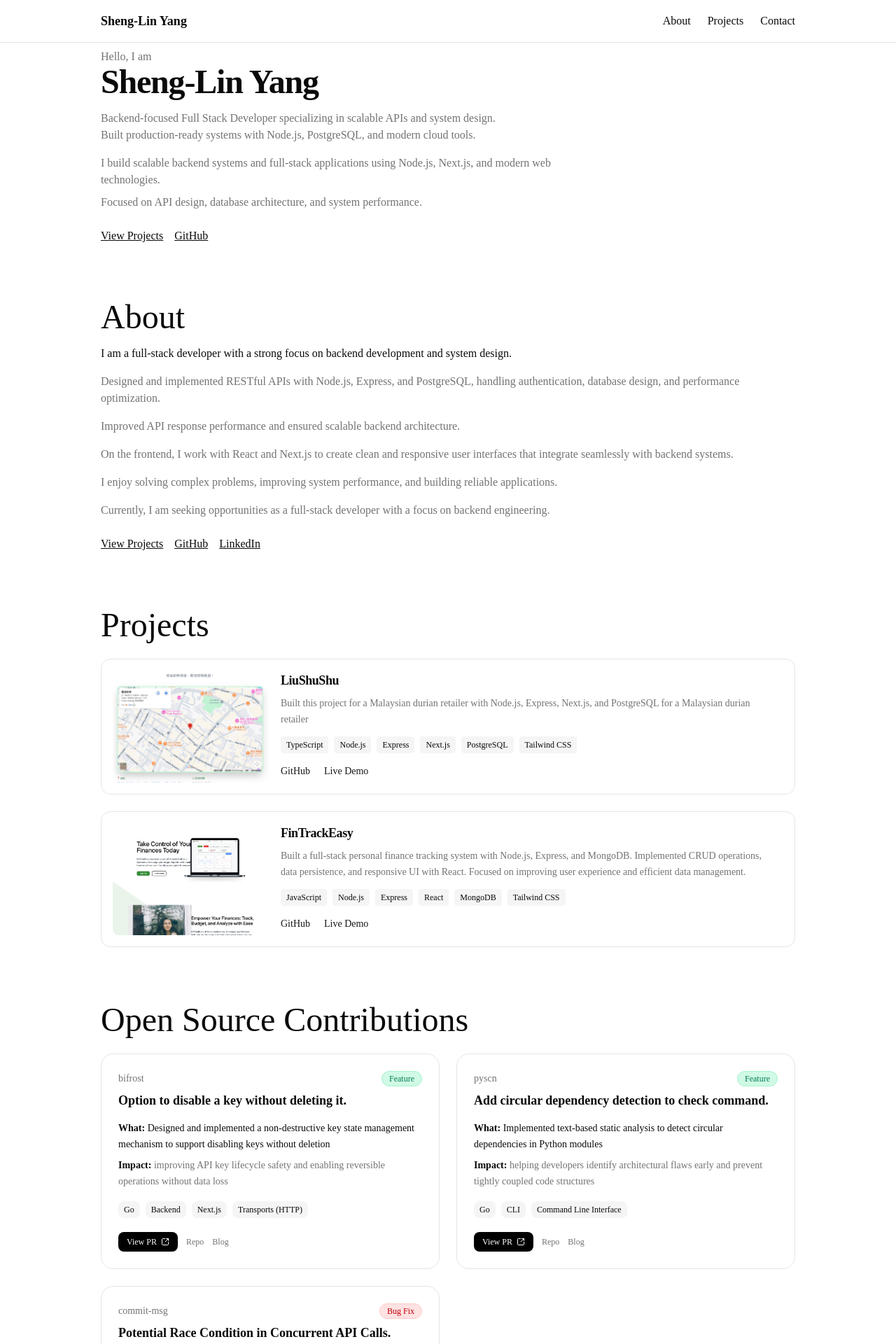
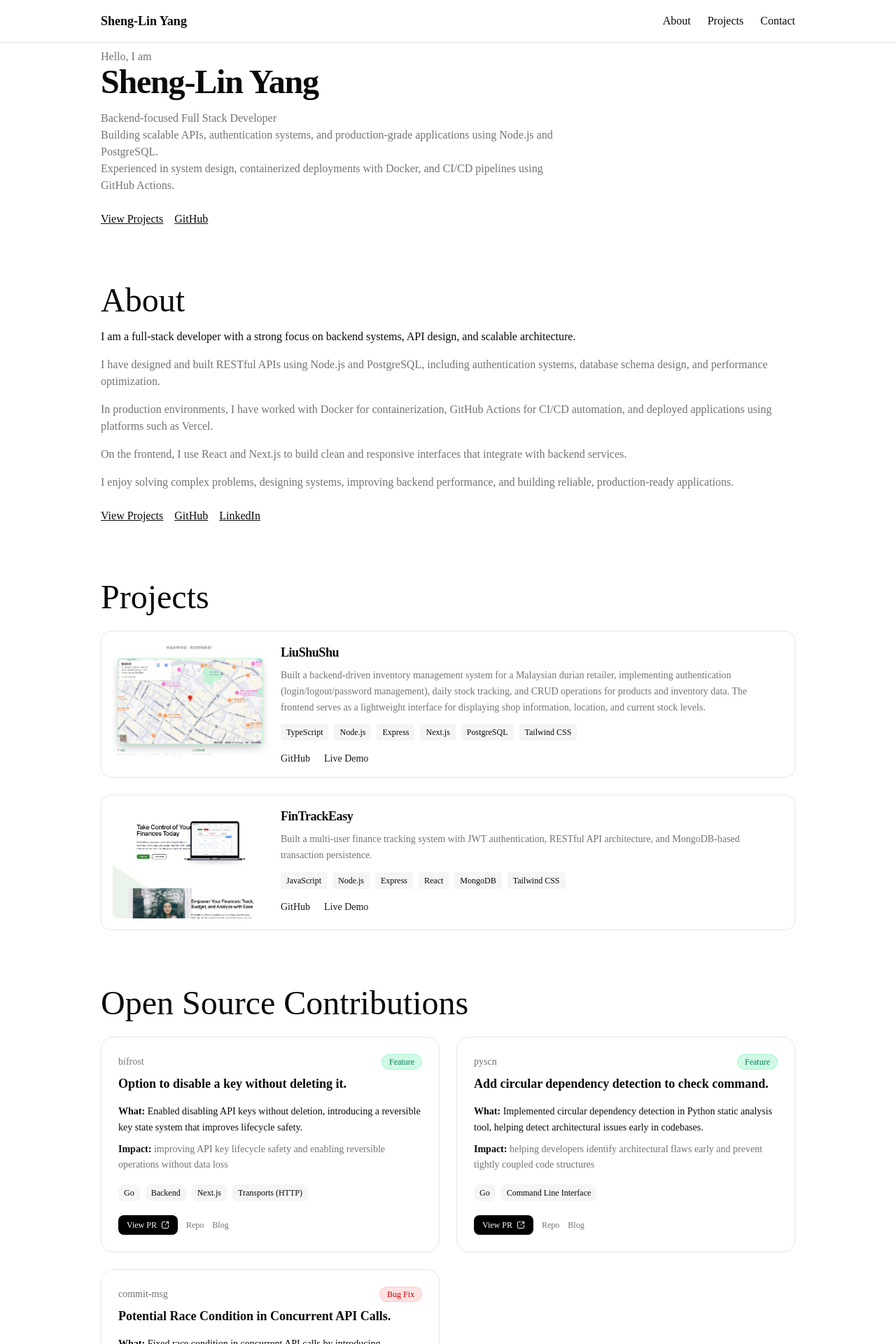
Before and after one commit to slyang08/yang-dev, a Next.js app: page / in a window 1280 px wide. Shown: the top 1920 px of the page at 70% size. Built offline with nearby package versions, Linux system fonts and the light colour scheme.

Commit message:
docs: improve to match backend focus

```diff
--- a/src/components/ui/footer/Footer.tsx
+++ b/src/components/ui/footer/Footer.tsx
@@ -6,17 +6,28 @@ export function Footer() {
       <div className="mx-auto flex max-w-5xl flex-col gap-4 px-4 md:flex-row md:justify-between">
         <div>
           <p className="font-semibold">Sheng-Lin Yang</p>
-          <p className="text-muted-foreground text-sm">Software Developer | Full Stack Developer</p>
+          <p className="text-muted-foreground text-sm">
+            Backend-focused Full Stack Developer | Node.js | PostgreSQL | System Design
+          </p>
         </div>
 
         <div className="flex gap-4">
-          <a className="text-sm hover:underline" href="mailto:slyang8008@gmail.com">
+          <a
+            className="text-sm underline-offset-4 hover:underline"
+            href="mailto:slyang8008@gmail.com"
+          >
             Email
           </a>
-          <a className="text-sm hover:underline" href="https://github.com/slyang08">
+          <a
+            className="text-sm underline-offset-4 hover:underline"
+            href="https://github.com/slyang08"
+          >
             GitHub
           </a>
-          <a className="text-sm hover:underline" href="https://linkedin.com/in/slyang08">
+          <a
+            className="text-sm underline-offset-4 hover:underline"
+            href="https://linkedin.com/in/slyang08"
+          >
             LinkedIn
           </a>
         </div>
--- a/src/features/about/About.tsx
+++ b/src/features/about/About.tsx
@@ -7,30 +7,27 @@ export function About() {
       <div className="space-y-4">
         <h1 className="text-5xl">About</h1>
         <p>
-          I am a full-stack developer with a strong focus on backend development and system design.
+          I am a full-stack developer with a strong focus on backend systems, API design, and
+          scalable architecture.
         </p>
 
         <p className="text-muted-foreground">
-          Designed and implemented RESTful APIs with Node.js, Express, and PostgreSQL, handling
-          authentication, database design, and performance optimization.
+          I have designed and built RESTful APIs using Node.js and PostgreSQL, including
+          authentication systems, database schema design, and performance optimization.
         </p>
         <p className="text-muted-foreground">
-          Improved API response performance and ensured scalable backend architecture.
+          In production environments, I have worked with Docker for containerization, GitHub Actions
+          for CI/CD automation, and deployed applications using platforms such as Vercel.
         </p>
 
         <p className="text-muted-foreground">
-          On the frontend, I work with React and Next.js to create clean and responsive user
-          interfaces that integrate seamlessly with backend systems.
+          On the frontend, I use React and Next.js to build clean and responsive interfaces that
+          integrate with backend services.
         </p>
 
         <p className="text-muted-foreground">
-          I enjoy solving complex problems, improving system performance, and building reliable
-          applications.
-        </p>
-
-        <p className="text-muted-foreground">
-          Currently, I am seeking opportunities as a full-stack developer with a focus on backend
-          engineering.
+          I enjoy solving complex problems, designing systems, improving backend performance, and
+          building reliable, production-ready applications.
         </p>
       </div>
 
--- a/src/features/hero/Hero.tsx
+++ b/src/features/hero/Hero.tsx
@@ -7,17 +7,16 @@ export function Hero() {
       <p className="text-muted-foreground mt-2 max-w-2xl">Hello, I am</p>
       <h1 className="text-4xl font-bold tracking-tight md:text-5xl">Sheng-Lin Yang</h1>
       <div className="text-muted-foreground mt-4 max-w-2xl">
-        <p>Backend-focused Full Stack Developer specializing in scalable APIs and system design.</p>
-        <p>Built production-ready systems with Node.js, PostgreSQL, and modern cloud tools.</p>
+        <p>Backend-focused Full Stack Developer</p>
+        <p>
+          Building scalable APIs, authentication systems, and production-grade applications using
+          Node.js and PostgreSQL.
+        </p>
+        <p>
+          Experienced in system design, containerized deployments with Docker, and CI/CD pipelines
+          using GitHub Actions.
+        </p>
       </div>
-      <p className="text-muted-foreground mt-4 max-w-2xl">
-        I build scalable backend systems and full-stack applications using Node.js, Next.js, and
-        modern web technologies.
-      </p>
-
-      <p className="text-muted-foreground mt-2 max-w-2xl">
-        Focused on API design, database architecture, and system performance.
-      </p>
 
       <div className="mt-6 flex gap-4">
         <Link href="#projects" className="underline">
--- a/src/features/open-source/openSource.data.ts
+++ b/src/features/open-source/openSource.data.ts
@@ -45,8 +45,8 @@ export const openSources: OpenSource[] = [
     project: "bifrost",
     type: ContributionType.FEATURE,
     title: "Option to disable a key without deleting it.",
-    contribution: `designed and implemented a non-destructive key state management mechanism to support
-                  disabling keys without deletion`,
+    contribution: `Enabled disabling API keys without deletion, introducing a reversible key state
+                   system that improves lifecycle safety.`,
     impact: `improving API key lifecycle safety and enabling reversible operations without data loss`,
     tags: ["Go", "Backend", "Next.js", "Transports (HTTP)"],
     links: {
@@ -60,9 +60,10 @@ export const openSources: OpenSource[] = [
     project: "pyscn",
     type: ContributionType.FEATURE,
     title: "Add circular dependency detection to check command.",
-    contribution: `implemented text-based static analysis to detect circular dependencies in Python modules`,
+    contribution: `Implemented circular dependency detection in Python static analysis tool,
+                   helping detect architectural issues early in codebases.`,
     impact: `helping developers identify architectural flaws early and prevent tightly coupled code structures`,
-    tags: ["Go", "CLI", "Command Line Interface"],
+    tags: ["Go", "Command Line Interface"],
     links: {
       github: "https://github.com/ludo-technologies/pyscn",
       prLink: "https://github.com/ludo-technologies/pyscn/pull/213",
@@ -74,10 +75,10 @@ export const openSources: OpenSource[] = [
     project: "commit-msg",
     type: ContributionType.BUG_FIX,
     title: "Potential Race Condition in Concurrent API Calls.",
-    contribution: `identified and resolved a race condition in concurrent API calls using
-                  synchronization control`,
+    contribution: `Fixed race condition in concurrent API calls by introducing synchronization
+                   control, ensuring consistent commit message generation.`,
     impact: `ensuring deterministic and reliable commit message generation under concurrent execution`,
-    tags: ["Go", "CLI", "Command Line Interface"],
+    tags: ["Go", "CLI"],
     links: {
       github: "https://github.com/DFanso/commit-msg",
       prLink: "https://github.com/DFanso/commit-msg/pull/126",
--- a/src/features/projects/projects.data.ts
+++ b/src/features/projects/projects.data.ts
@@ -22,8 +22,11 @@ export const projects: Project[] = [
   {
     id: "liushushu",
     name: "LiuShuShu",
-    description: `Built this project for a Malaysian durian retailer with Node.js, Express, Next.js,
-                  and PostgreSQL for a Malaysian durian retailer`,
+    description: `Built a backend-driven inventory management system for a Malaysian durian
+                  retailer, implementing authentication (login/logout/password management), daily
+                  stock tracking, and CRUD operations for products and inventory data.
+                  The frontend serves as a lightweight interface for displaying shop information,
+                  location, and current stock levels.`,
     image: {
       src: "/lss-demo-laptop.png",
       alt: "LiuShuShu Demo",
@@ -31,14 +34,14 @@ export const projects: Project[] = [
     },
     github: "https://github.com/slyang08/LiuShuShu",
     demo: "https://liushushu.vercel.app",
+    highlights: [],
     tags: ["TypeScript", "Node.js", "Express", "Next.js", "PostgreSQL", "Tailwind CSS"],
   },
   {
     id: "fintrackeasy",
     name: "FinTrackEasy",
-    description: `Built a full-stack personal finance tracking system with Node.js, Express, and MongoDB.
-                  Implemented CRUD operations, data persistence, and responsive UI with React.
-                  Focused on improving user experience and efficient data management.`,
+    description: `Built a multi-user finance tracking system with JWT authentication,
+                  RESTful API architecture, and MongoDB-based transaction persistence.`,
     image: {
       src: "/fte-demo-laptop.png",
       alt: "FinTrackEasy Demo",
@@ -47,9 +50,10 @@ export const projects: Project[] = [
     github: "https://github.com/Project-Implementation-PRJ666/FinTrackEasy",
     demo: "https://fintrackeasy.vercel.app/",
     highlights: [
-      "Implemented JWT authentication",
-      "Designed relational database schema",
-      "Optimized API performance",
+      "Designed authentication system (JWT-based)",
+      "Built RESTful API architecture",
+      "Structured database schema for financial data",
+      "Optimized API response structure",
     ],
     tags: ["JavaScript", "Node.js", "Express", "React", "MongoDB", "Tailwind CSS"],
   },
```
